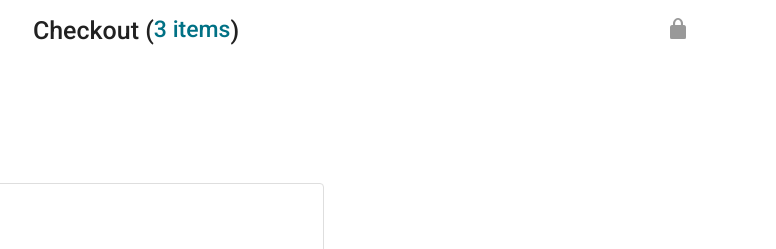
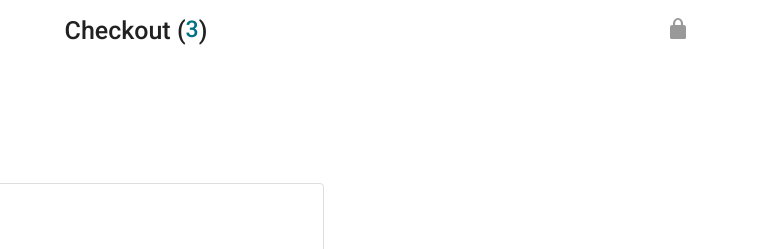
Before and after one commit to chrisppa/elegant-essentials, a plain HTML site: page checkout.html in a window 1280 px wide. Shown: the top 249 px of the page, 504-1280 px from the left. Drawn offline with Linux system fonts and the light colour scheme.

Commit message:
modified the update cart quantity function

```diff
--- a/checkout.html
+++ b/checkout.html
@@ -35,7 +35,7 @@
         </div>
 
         <div class="checkout-header-middle-section">
-          Checkout (<a class="return-to-home-link" href="amazon.html">3 items</a
+          Checkout (<a class="return-to-home-link js-checkout-total-cart-quantity" href="amazon.html"></a
           >)
         </div>
 
--- a/data/cart.js
+++ b/data/cart.js
@@ -54,3 +54,14 @@ export function removeFromCart(productId) {
   cart = newCart;
   saveToStorage();
 }
+
+// updating the cart quantity
+export function calculateCartQuantity() {
+  let totalCartQuantity = 0;
+
+  cart.forEach((cartItem) => {
+    totalCartQuantity += cartItem.quantity;
+  });
+
+  return totalCartQuantity;
+}
--- a/scripts/checkout.js
+++ b/scripts/checkout.js
@@ -1,7 +1,8 @@
-import { cart, removeFromCart } from "../data/cart.js";
+import { cart, removeFromCart, calculateCartQuantity } from "../data/cart.js";
 import { products } from "../data/products.js";
 import { formatCurrency } from "./utils/money.js";
 
+updateCartQuantity();
 let cartSummaryHTML = "";
 cart.forEach((cartItem) => {
   const productId = cartItem.productId;
@@ -109,3 +110,10 @@ document.querySelectorAll(".js-delete-quantity-link").forEach((link) => {
     container.remove();
   });
 });
+
+function updateCartQuantity() {
+  const totalCartQuantity = calculateCartQuantity();
+
+  document.querySelector(".js-checkout-total-cart-quantity").innerHTML =
+    totalCartQuantity;
+}
```
Also changed, not shown: scripts/amazon.js (+3 -8 lines).
